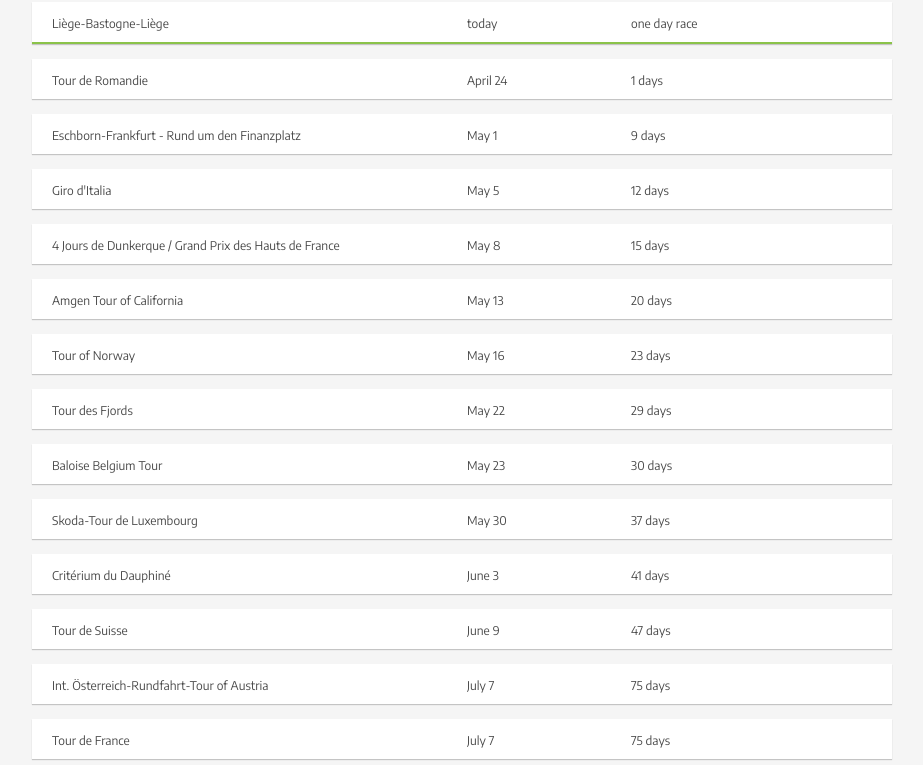
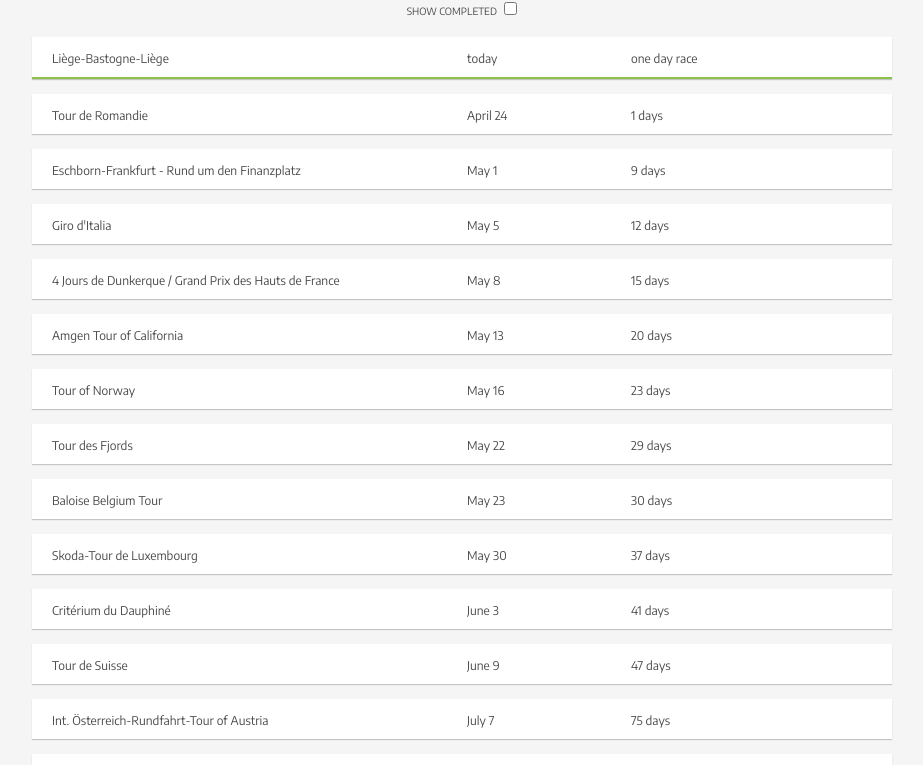
Before and after one commit to ashvinmotye/cycling, a plain HTML site: page index.html in a window 1280 px wide. Shown: the part 88-853 px from the top of the page, without its empty margins (178-1101 px from the left). Drawn offline with Linux system fonts and the light colour scheme.

Commit message:
Update index.html

```diff
--- a/index.html
+++ b/index.html
@@ -35,6 +35,11 @@
 
     <h1>UCI Races 2018</h1>
 
+    <div class="toggle">
+      <label for="toggle-complete">Show completed</label>
+      <input type="checkbox" name="toggle-complete" id="toggle-complete">
+    </div>
+
     <div id="content"></div>
 
   </div>
```
